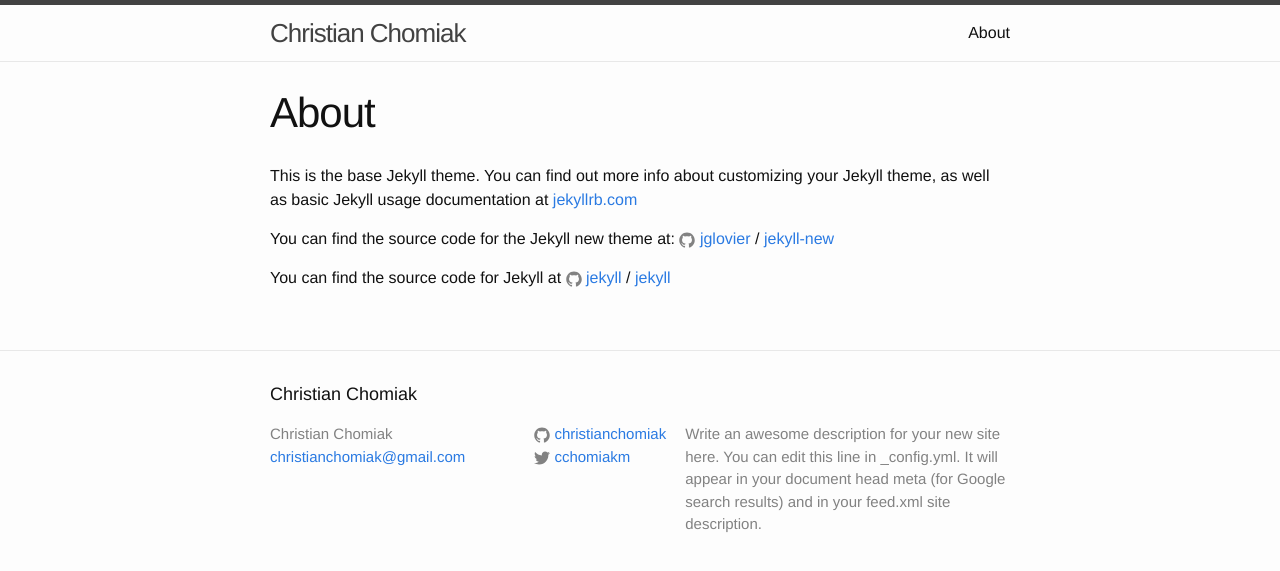
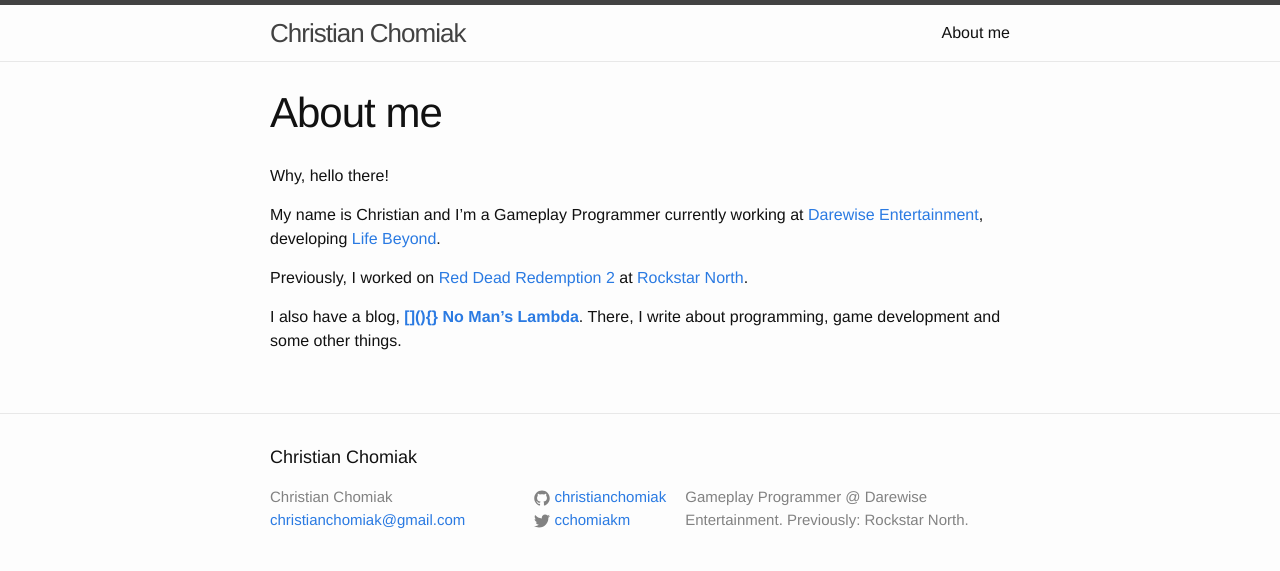
Before and after one commit to christianchomiak/christianchomiak.github.io, a Jekyll site: the page built from about.md, in a window 1280 px wide. Shown: the top 571 px of the page. Built offline with Jekyll 4.4.1, drawn with Linux system fonts in a browser that asks for light colours.

Commit message:
Updated some files

```diff
--- a/_config.yml
+++ b/_config.yml
@@ -9,11 +9,10 @@
 title: Christian Chomiak
 email: christianchomiak@gmail.com
 description: > # this means to ignore newlines until "baseurl:"
-  Write an awesome description for your new site here. You can edit this
-  line in _config.yml. It will appear in your document head meta (for
-  Google search results) and in your feed.xml site description.
+  Gameplay Programmer @ Darewise Entertainment.
+  Previously: Rockstar North.
 baseurl: "" # the subpath of your site, e.g. /blog
-url: "https://nomanslambda.com" # the base hostname & protocol for your site
+url: "https://christianchomiak.com" # the base hostname & protocol for your site
 twitter_username: cchomiakm
 github_username:  christianchomiak
 
--- a/about.md
+++ b/about.md
@@ -1,15 +1,13 @@
 ---
 layout: page
-title: About
+title: About me
 permalink: /about/
 ---
 
-This is the base Jekyll theme. You can find out more info about customizing your Jekyll theme, as well as basic Jekyll usage documentation at [jekyllrb.com](http://jekyllrb.com/)
+Why, hello there!
 
-You can find the source code for the Jekyll new theme at:
-{% include icon-github.html username="jglovier" %} /
-[jekyll-new](https://github.com/jglovier/jekyll-new)
+My name is Christian and I'm a Gameplay Programmer currently working at [Darewise Entertainment](http://darewise.com/), developing [Life Beyond](https://www.playlifebeyond.com/).
 
-You can find the source code for Jekyll at
-{% include icon-github.html username="jekyll" %} /
-[jekyll](https://github.com/jekyll/jekyll)
+Previously, I worked on [Red Dead Redemption 2](https://www.rockstargames.com/reddeadredemption2/) at [Rockstar North](https://www.rockstarnorth.com/).
+
+I also have a blog, [**[](){} No Man's Lambda**](http://nomanslambda.com/). There, I write about programming, game development and some other things.
```
